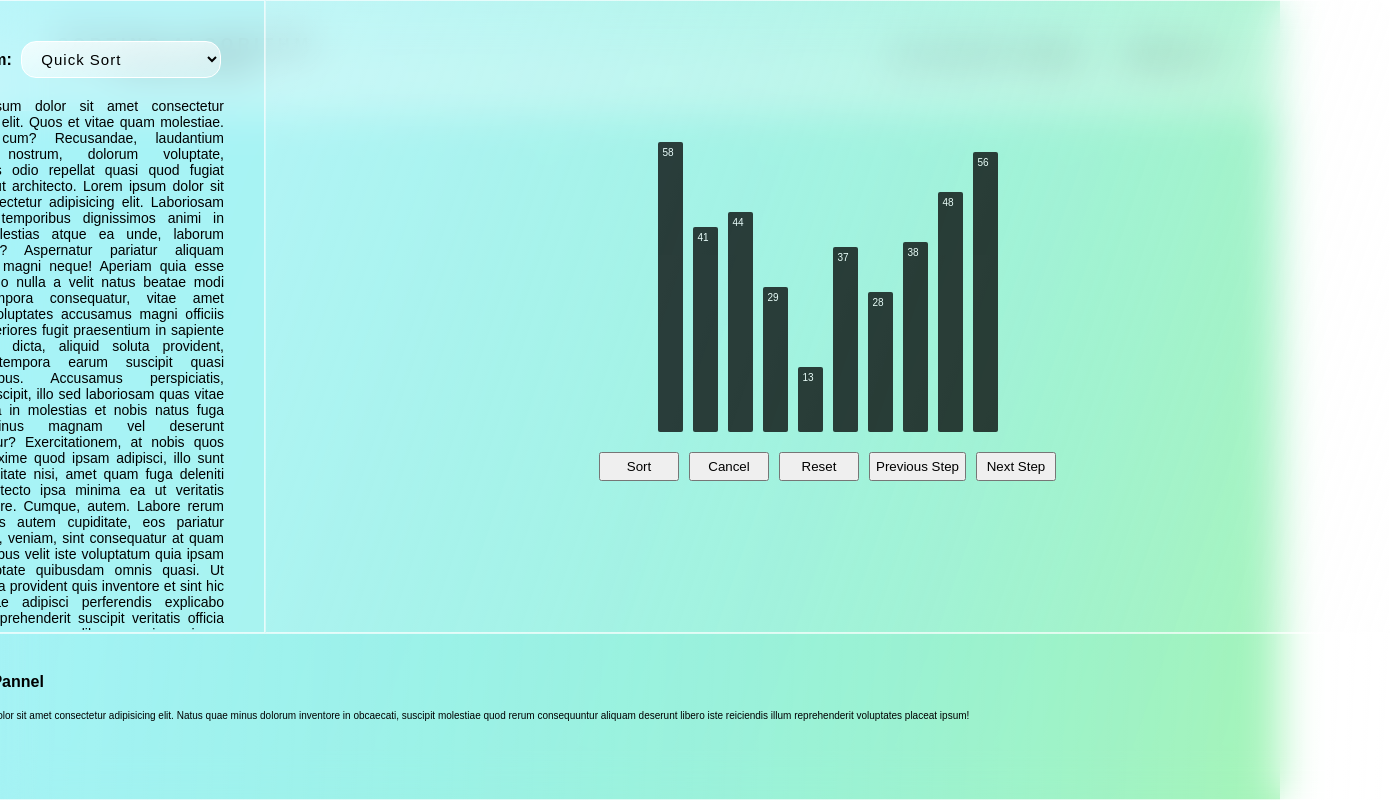
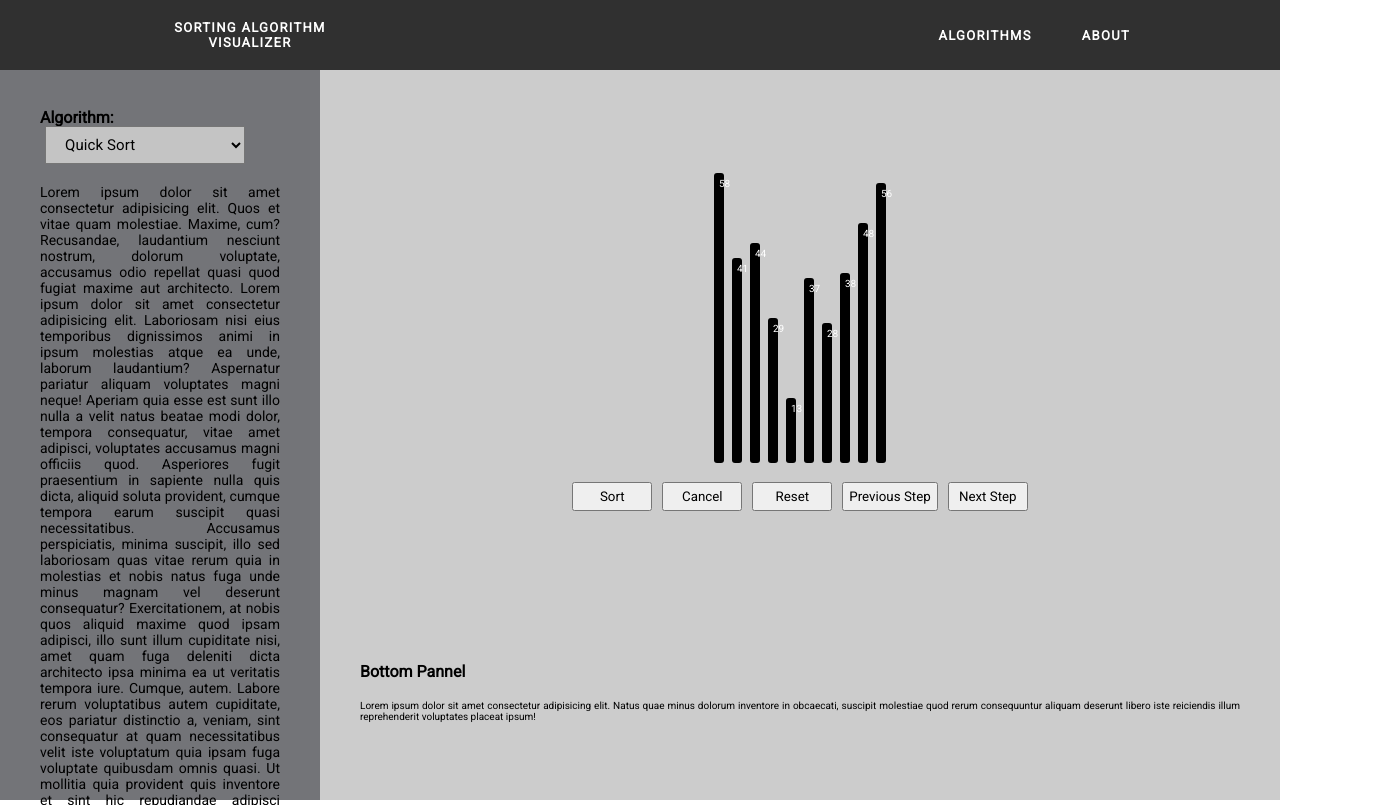
Before and after one commit to bkrmadtya/sorting-algorithm-visualizer, a React app: page / in a window 1280 px wide. Shown: the whole page, 1390 px wide, since content can reach past the window. Built offline with nearby package versions, Linux system fonts and the light colour scheme.

Commit message:
feat: changed the layout design

```diff
--- a/src/app.scss
+++ b/src/app.scss
@@ -1,12 +1,19 @@
+@import url('https://fonts.googleapis.com/css2?family=Roboto:ital,wght@0,100;0,300;0,400;1,100&display=swap');
+
 * {
 	padding: 0;
 	margin: 0;
 	box-sizing: border-box;
-	font-family: sans-serif;
+	font-family: Roboto, sans-serif;
 }
 
 :root {
 	font-size: 62.5%; // 1rem = 10px, 10px / 16px => 62.5%
+	--navBarBg: hsl(0, 0%, 19%);
+	--mainPanelBg: hsl(0, 0%, 80%);
+	--sidePanelBg: hsl(228, 2%, 46%);
+	// --bottomPanelBg: hsl(228, 2%, 46%);
+	--bottomPanelBg: hsl(0, 0%, 80%);
 }
 
 #root {
@@ -36,28 +43,25 @@ a {
 
 .navbar {
 	width: 100%;
-	padding: 3.5rem;
-	position: absolute;
-	top: 0;
+	padding: 2rem 15rem;
+	align-self: flex-start;
 	display: flex;
 	flex-direction: row;
 	align-items: center;
 	justify-content: space-between;
+	background-color: #1ce0ed;
+	background-color: var(--navBarBg);
 
-	background-color: #1ce0ed;
-	background: linear-gradient(
-		180deg,
-		rgba(255, 255, 255, 0.1802) 0%,
-		rgba(255, 255, 255, 0.34) 100%
-	);
-	border-bottom: 0.1rem solid #ffffff;
+	& > * {
+		color: white;
+		font-weight: bold;
+		font-size: 1.3rem;
+		line-height: 1.5rem;
+		letter-spacing: 0.1em;
+	}
 
 	&__header {
-		width: 30rem;
-		font-weight: bold;
-		font-size: 1.6rem;
-		line-height: 2rem;
-		letter-spacing: 0.3em;
+		width: 20rem;
 		text-align: center;
 	}
 
@@ -66,13 +70,8 @@ a {
 		flex-direction: row;
 		align-items: center;
 		justify-content: flex-end;
-
 		& > * {
-			margin: 0px 2rem;
-			font-weight: 500;
-			font-size: 2rem;
-			line-height: 2rem;
-			letter-spacing: 0.3em;
+			margin-left: 5rem;
 		}
 	}
 }
@@ -81,15 +80,9 @@ a {
 	width: 20rem;
 	padding: 0.8rem 1.5rem;
 	margin: 0 0.5rem;
-	background: linear-gradient(
-		173.95deg,
-		rgba(255, 255, 255, 0.74) 4.79%,
-		rgba(255, 255, 255, 0) 205.85%
-	);
-	border: 0.15rem solid #ffffff;
-	border-radius: 1.5rem;
+	background: hsl(0, 0%, 77%);
 	font-size: 1.5rem;
-	letter-spacing: 0.1rem;
+	letter-spacing: 0.01rem;
 
 	&:hover {
 		cursor: pointer;
@@ -116,16 +109,16 @@ a {
 	display: grid;
 	grid-template-columns: repeat(4, 1fr);
 	grid-template-areas:
-		'side main main main'
-		'side main main main'
-		'side main main main'
-		'side main main main'
-		'side main main main'
-		'bottom bottom bottom bottom';
-	min-width: 150rem;
-	max-width: 80%;
-	min-height: 80rem;
-	max-height: 80%;
+		'side main main main '
+		'side main main main '
+		'side main main main '
+		'side main main main '
+		'side main main main '
+		'side main main main '
+		'side bottom bottom bottom'
+		'side bottom bottom bottom';
+	height: 100%;
+	width: 100%;
 	backdrop-filter: blur(2rem);
 
 	.mainPanel {
@@ -133,13 +126,7 @@ a {
 		display: flex;
 		flex-direction: column;
 		justify-content: center;
-		background: linear-gradient(
-			108.41deg,
-			rgba(255, 255, 255, 0.44) 0%,
-			rgba(238, 238, 238, 0.04) 100%
-		);
-		border: 0.15rem solid rgba(255, 255, 255, 0.67);
-		border-radius: 0rem 1.5rem 0rem 0rem;
+		background-color: var(--mainPanelBg);
 		padding: 4rem;
 		text-align: justify;
 
@@ -152,12 +139,11 @@ a {
 			align-items: flex-end;
 
 			.bar {
-				width: 2.5rem;
-				margin: 0.5rem;
+				width: 1rem;
+				margin: 0.4rem;
 				padding: 0.5rem;
 				border-radius: 0.3rem;
-				border-radius: 0.2rem;
-				opacity: 0.75;
+				opacity: 1;
 				color: white;
 				box-shadow: 0.4rem 0.4rem 1rem 0.2rem background-color;
 			}
@@ -179,9 +165,7 @@ a {
 
 	.sidePanel {
 		grid-area: side;
-		background: rgba(255, 255, 255, 0.356);
-		border: 0.15rem solid rgba(255, 255, 255, 0.71);
-		border-radius: 1.5rem 0rem 0rem 0rem;
+		background-color: var(--sidePanelBg);
 		padding: 4rem 0rem 0rem 4rem;
 		text-align: justify;
 		width: 100%;
@@ -215,13 +199,13 @@ a {
 
 			/* Handle */
 			&::-webkit-scrollbar-thumb {
-				background: rgba(255, 255, 255, 0.829);
+				background-color: hsl(0, 0%, 25%);
 				border-radius: 1rem;
 			}
 
 			/* Handle on hover */
 			&::-webkit-scrollbar-thumb:hover {
-				background: #b30000;
+				background-color: hsl(0, 0%, 10%);
 			}
 
 			code {
@@ -232,13 +216,7 @@ a {
 
 	.bottomPanel {
 		grid-area: bottom;
-		background: linear-gradient(
-			92.52deg,
-			rgba(255, 255, 255, 0.37) 0%,
-			rgba(255, 255, 255, 0) 100%
-		);
-		border: 0.15rem solid rgba(255, 255, 255, 0.67);
-		border-radius: 0rem 0rem 1.5rem 1.5rem;
+		background-color: var(--bottomPanelBg);
 		padding: 4rem;
 		text-align: justify;
 	}
```
